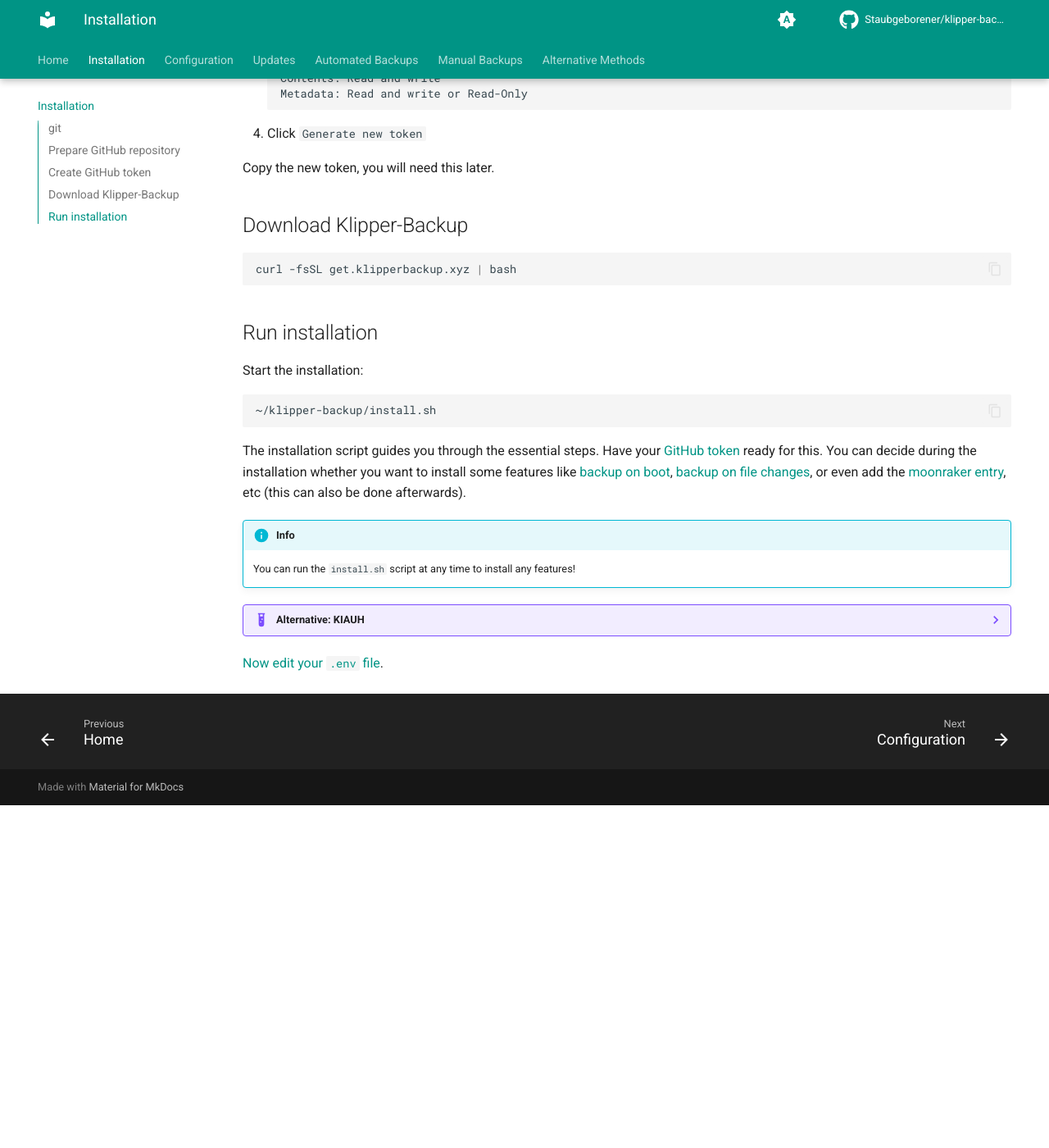
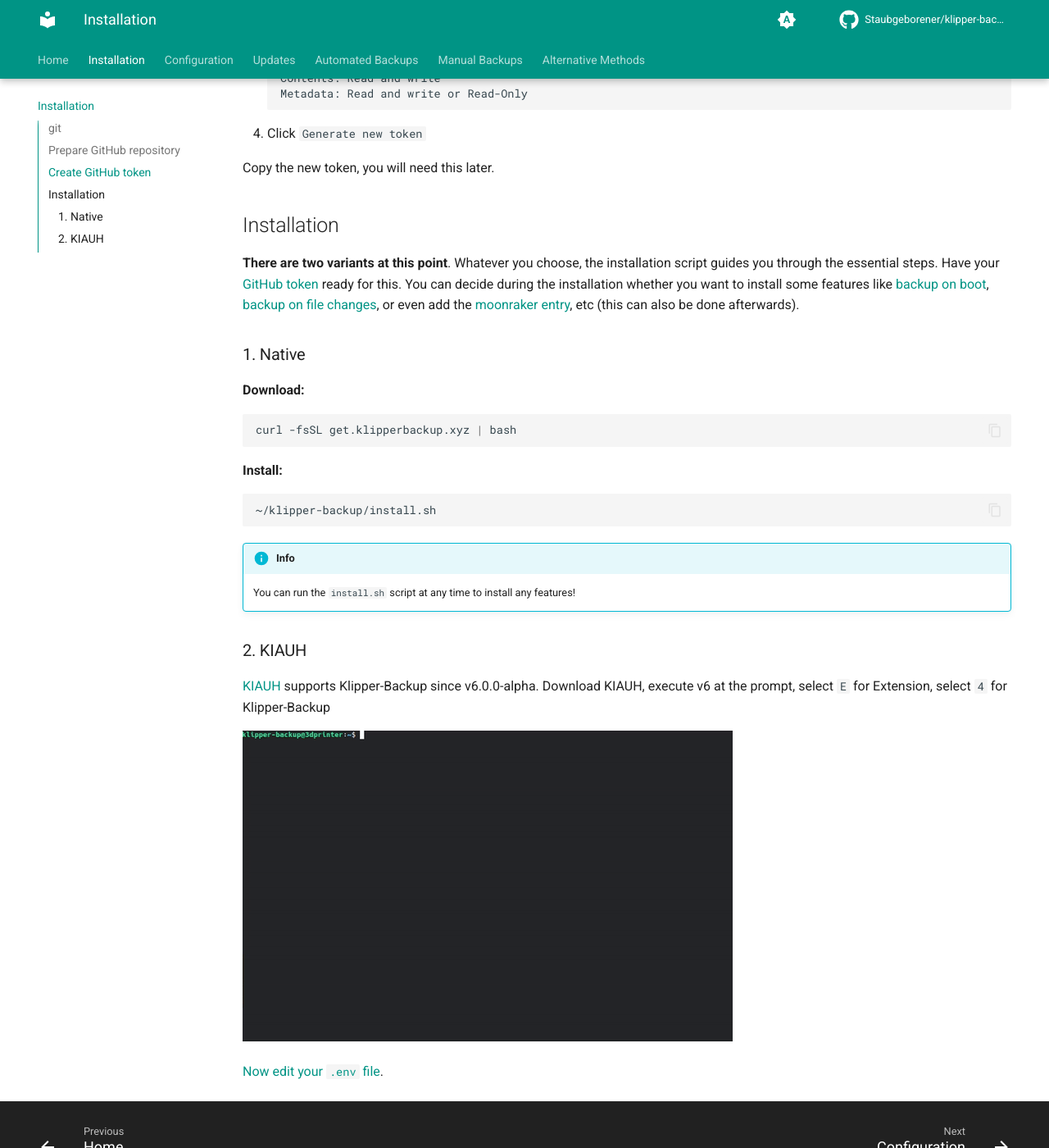
Before and after one commit to Staubgeborener/Klipper-Backup, an MkDocs documentation site: the page built from docs/installation.md, in a window 1280 px wide and 1400 px high, scrolled down 1297 px. Shown: the whole window at 82% size. Built offline with MkDocs 1.6.1 and Material for MkDocs 9.7.7, drawn with Linux system fonts in a browser that asks for light colours; comment, search, counter and statistics services are not loaded; before the commit the page ends 2279 px from its top, so only the background shows below that.

Commit message:
Update installation.md

````diff
--- a/docs/installation.md
+++ b/docs/installation.md
@@ -39,26 +39,26 @@
 
 Copy the new token, you will need this later.
 
-## Download Klipper-Backup
+## Installation
+**There are two variants at this point**. Whatever you choose, the installation script guides you through the essential steps. Have your [GitHub token](installation.md#create-github-token) ready for this. You can decide during the installation whether you want to install some features like [backup on boot](automation.md#backup-on-boot), [backup on file changes](automation.md#backup-on-file-changes), or even add the [moonraker entry](updating.md#moonraker-update-manager), etc (this can also be done afterwards).
+
+### 1. Native
+**Download:**
 ```shell
 curl -fsSL get.klipperbackup.xyz | bash
 ```
 
-## Run installation
-Start the installation:
+**Install:**
 ```shell
 ~/klipper-backup/install.sh
 ```
 
-The installation script guides you through the essential steps. Have your [GitHub token](installation.md#create-github-token) ready for this. You can decide during the installation whether you want to install some features like [backup on boot](automation.md#backup-on-boot), [backup on file changes](automation.md#backup-on-file-changes), or even add the [moonraker entry](updating.md#moonraker-update-manager), etc (this can also be done afterwards).
-
 !!! info
     You can run the `install.sh` script at any time to install any features!
 
-??? example "Alternative: KIAUH"
-    [KIAUH](https://github.com/dw-0/kiauh) supports Klipper-Backup since v6.0.0-alpha.
-    Download KIAUH, execute v6 at the prompt, select `E` for Extension, select `4` for Klipper-Backup
+### 2. KIAUH
+[KIAUH](https://github.com/dw-0/kiauh) supports Klipper-Backup since v6.0.0-alpha. Download KIAUH, execute v6 at the prompt, select `E` for Extension, select `4` for Klipper-Backup
 
-    ![kiauh-install](./images/kiauh_install.gif)
+![kiauh-install](./images/kiauh_install.gif)
 
 [Now edit your `.env` file](configuration.md).
````
